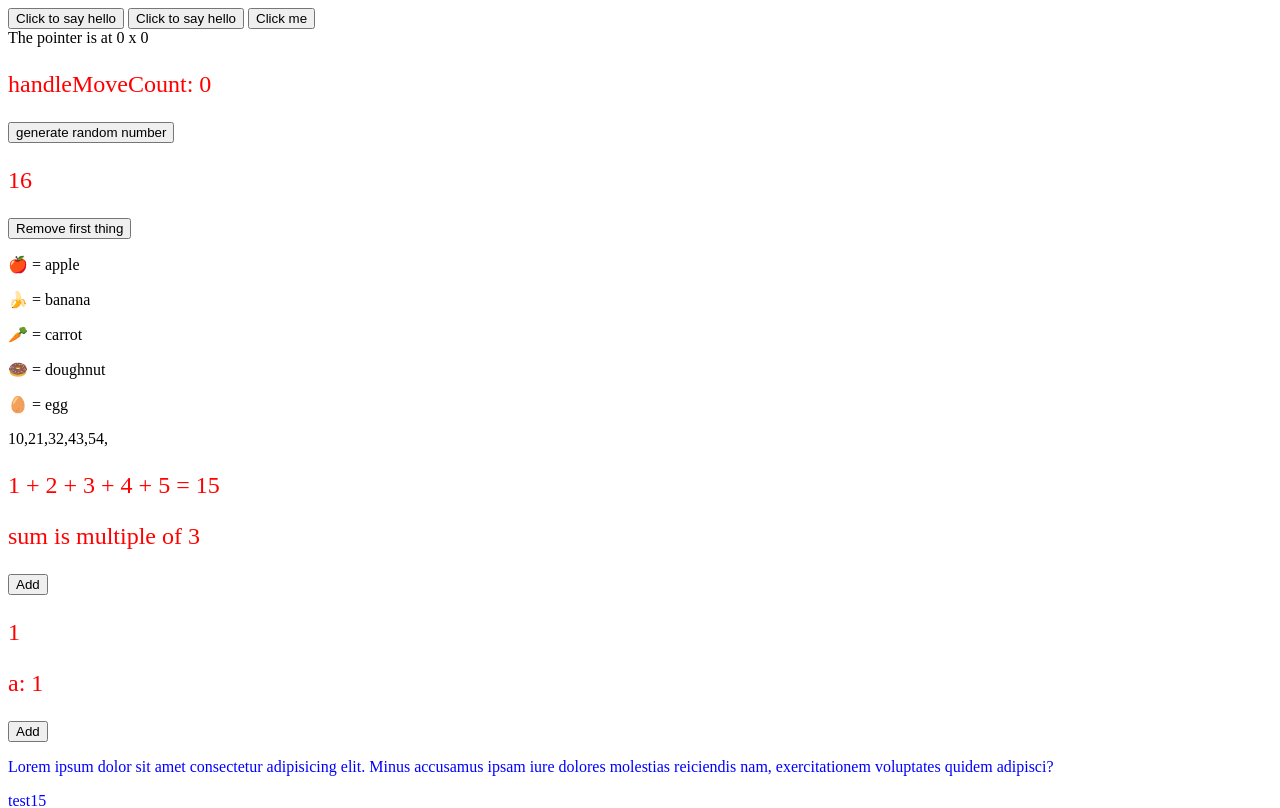
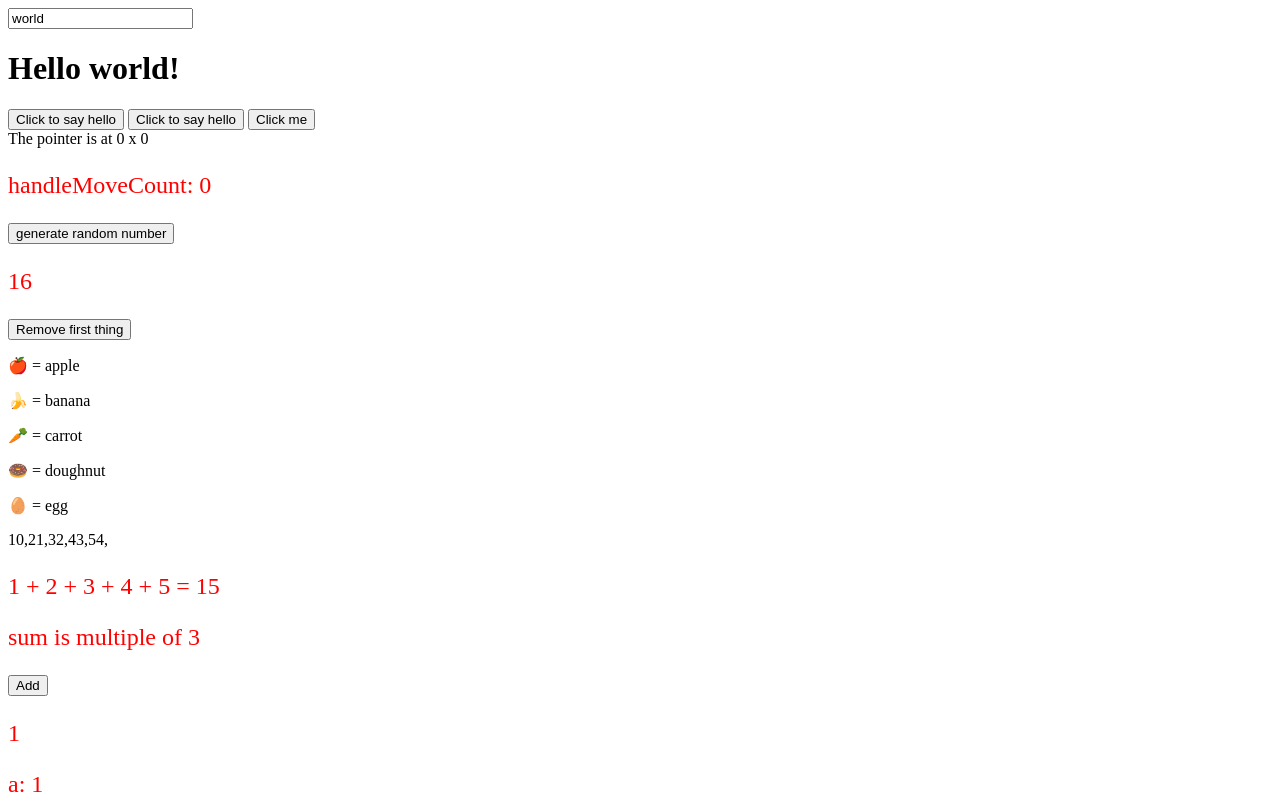
Before and after one commit to youyoumu/svelte-practice, a SvelteKit app: page / in a window 1280 px wide. Shown: the top 808 px of the page. Built offline with nearby package versions, Linux system fonts and the light colour scheme.

Commit message:
Text inputs

```diff
--- a/src/routes/+page.svelte
+++ b/src/routes/+page.svelte
@@ -89,7 +89,12 @@
 	function handleMessage(event) {
 		alert(event.detail.text);
 	}
+
+	let name2 = 'world';
 </script>
+
+<input bind:value={name2} />
+<h1>Hello {name2}!</h1>
 
 <Outer on:message={handleMessage} />
 <Inner on:message={handleMessage} />
```
